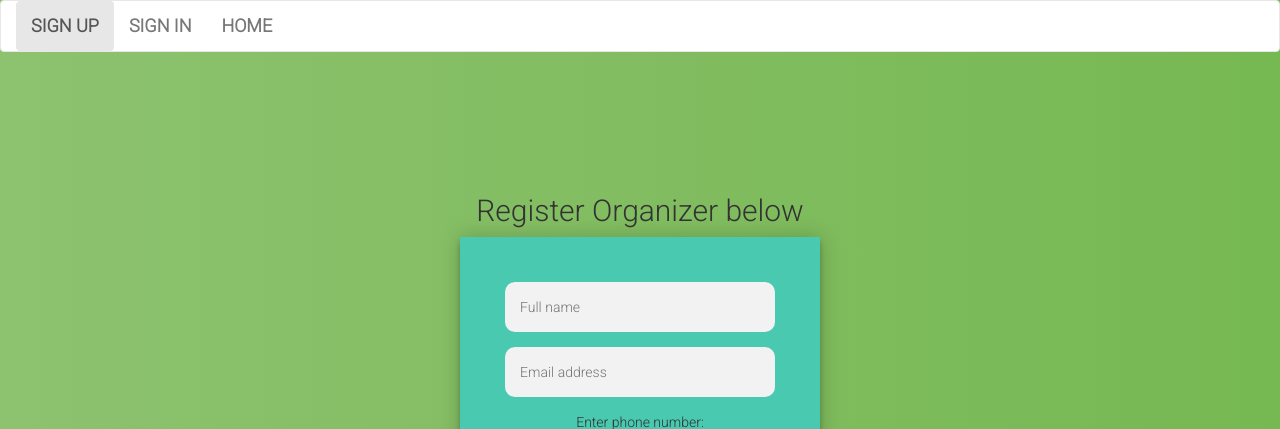
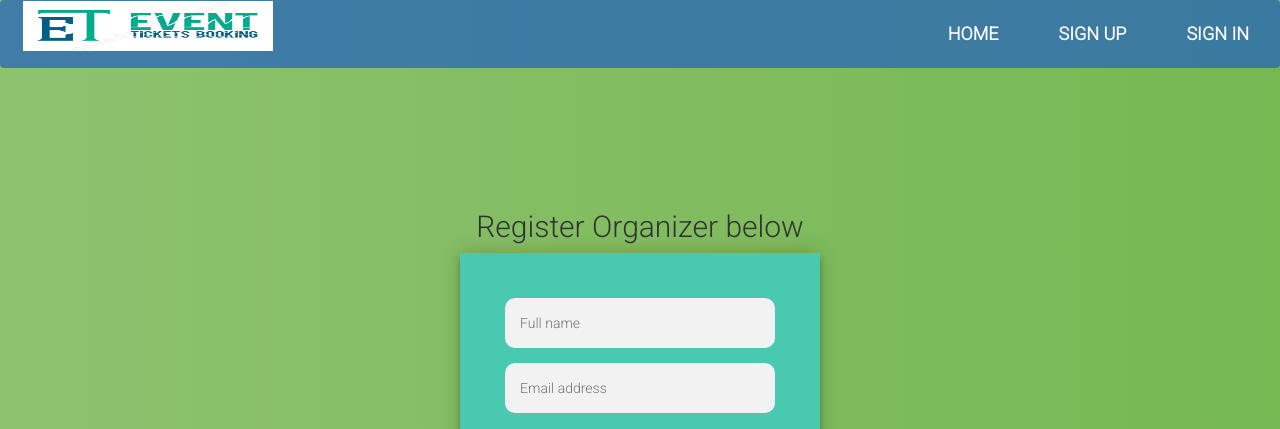
Before and after one commit to Sanga78/Eventticket-booking-system, a PHP site: page /pro/organizer_reg.php in a window 1280 px wide. Shown: the top 429 px of the page. Run offline with PHP 8.4, Linux system fonts and the light colour scheme.

Commit message:
Update org-nav.php
updated the navbar

```diff
--- a/events/pro/includes/org-nav.php
+++ b/events/pro/includes/org-nav.php
@@ -1,12 +1,12 @@
 <body>
-    <nav class="navbar navbar-default">
-        <div class="container-fluid">
-            <div class="navbar-header">
-
-
-            </div>
-            <ul class="nav navbar-nav">
-                <li class="<?php echo $class == 'reg' ? 'active' : '' ?>">
+    <nav class="navbar">
+    <img class="logo" id="logo" src="assets/img/logo.jpg" alt="Logo">
+        <input class="menu-btn" type="checkbox" id="menu-btn" />
+            <label class="menu-icon" for="menu-btn"><span class="nav-icon"></span></label>
+            <!-- Menu-->
+                <ul class="menu">
+                    <li><a href="../">Home</a></li>
+                    <li class="<?php echo $class == 'reg' ? 'active' : '' ?>">
                     <a href="organizer_reg.php">Sign Up</a>
                 </li>
                 <li class="<?php echo $class != 'reg' ? 'active' : '' ?>">
@@ -14,9 +14,6 @@
                     <a href="organizer_signin.php">Sign In</a>
 
                 <li>
-                    <a href="../">Home</a>
-                </li>
-            </ul>
-        </div>
-
+                </ul>
     </nav>
+</body>
```
